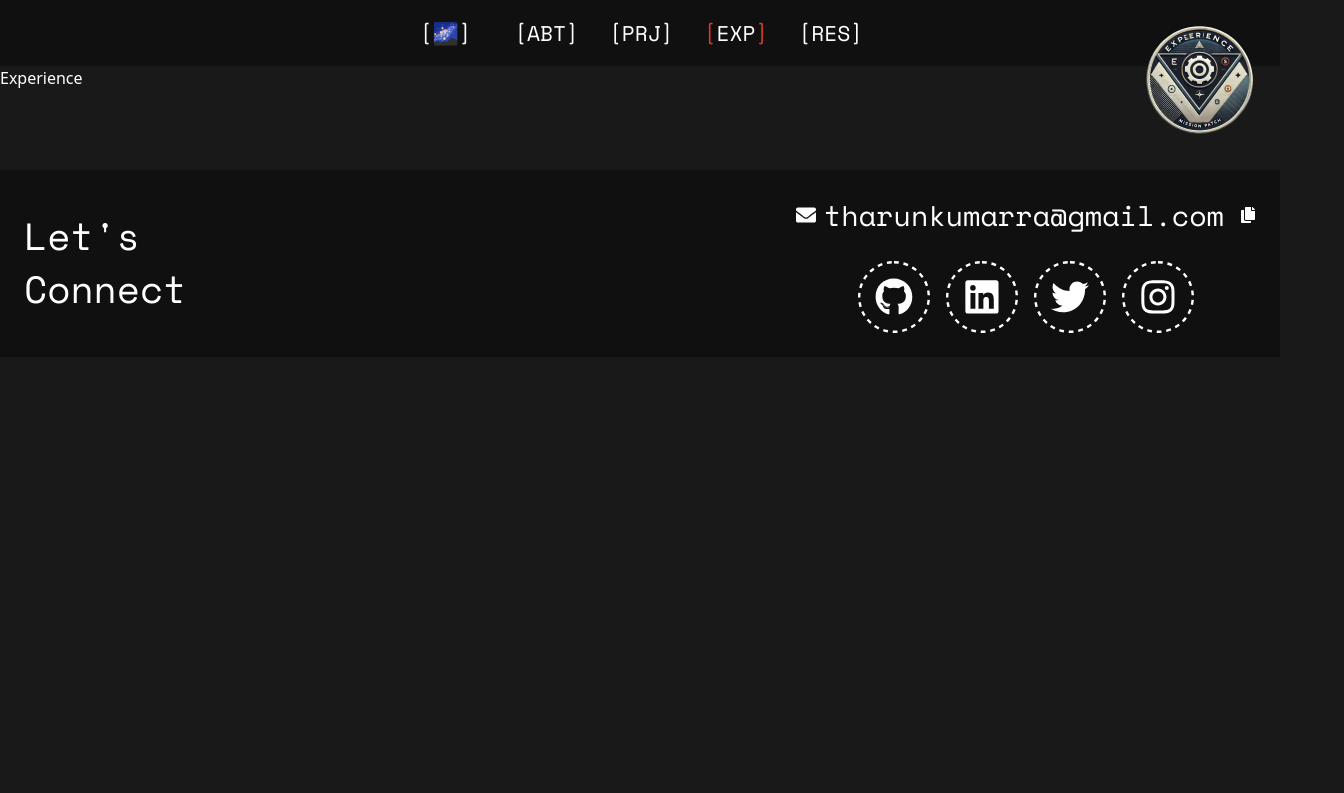
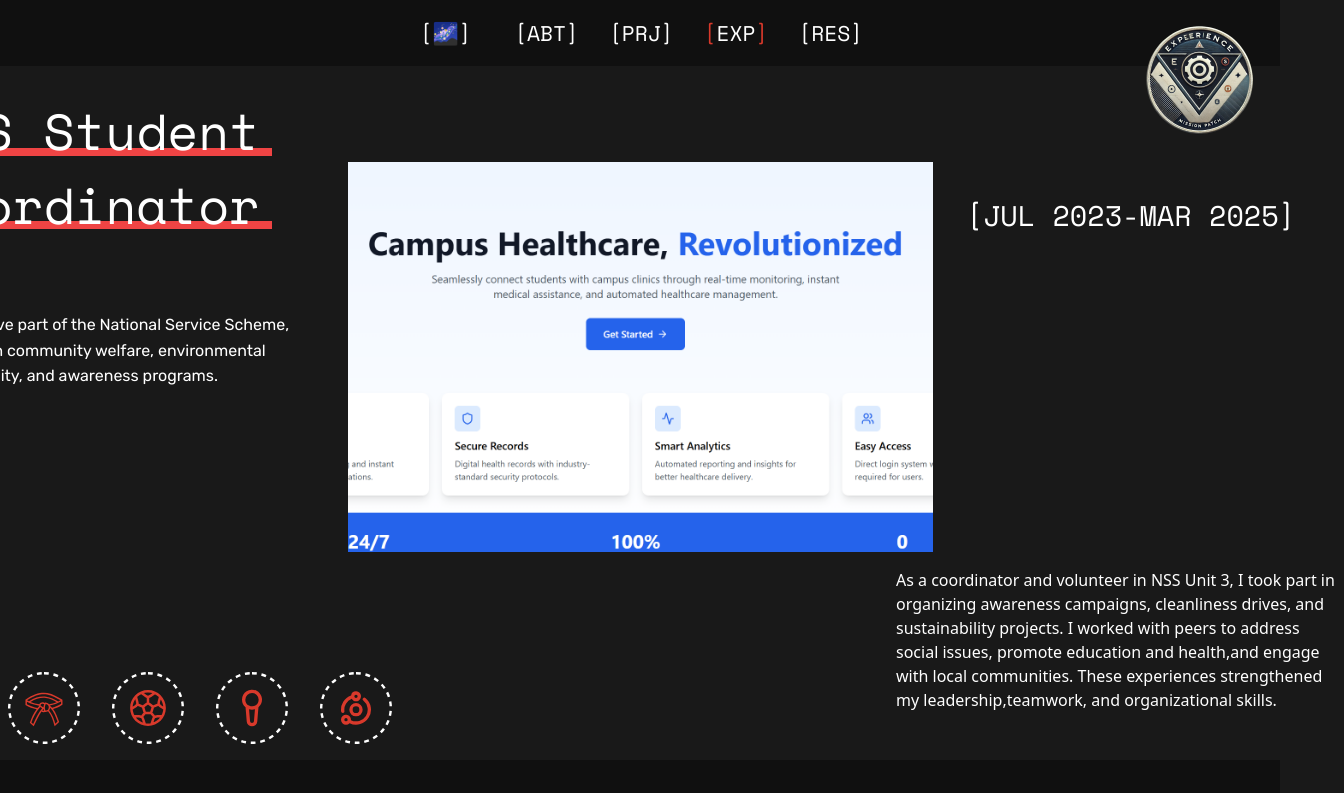
Before and after one commit to TharunKumarrA/Portfolio-v2, a Next.js app: page /experience in a window 1280 px wide. Shown: the top 793 px of the page, 1344 px wide, since content can reach past the window. Built offline with nearby package versions, Linux system fonts and the light colour scheme.

Commit message:
experience desktop verison completed

```diff
--- /dev/null
+++ b/src/app/components/ExpImage.jsx
@@ -0,0 +1,79 @@
+"use client";
+import { useState, useEffect, useRef } from "react";
+import Image from "next/image";
+
+const ExpImage = ({ src, alt }) => {
+  const [position, setPosition] = useState({ x: 0, y: 0 });
+  const [isHovering, setIsHovering] = useState(false);
+  const [isMobile, setIsMobile] = useState(false);
+  const containerRef = useRef(null);
+
+  useEffect(() => {
+    const checkMobile = () => {
+      setIsMobile(window.innerWidth < 768);
+    };
+
+    checkMobile();
+    window.addEventListener("resize", checkMobile);
+
+    return () => window.removeEventListener("resize", checkMobile);
+  }, []);
+
+  const handleMouseMove = (e) => {
+    if (containerRef.current) {
+      const rect = containerRef.current.getBoundingClientRect();
+      setPosition({
+        x: e.clientX - rect.left,
+        y: e.clientY - rect.top,
+      });
+    }
+  };
+
+  return (
+    <div
+      ref={containerRef}
+      className="relative overflow-hidden"
+      style={{
+        width: "585px",
+        height: "390px",
+        aspectRatio: "3:2",
+      }}
+      onMouseEnter={() => setIsHovering(true)}
+      onMouseLeave={() => setIsHovering(false)}
+      onMouseMove={handleMouseMove}
+    >
+      <div className="relative w-full h-full">
+        <Image src={src} alt={alt} fill style={{ objectFit: "cover" }} />
+      </div>
+      {!isMobile && isHovering && (
+        <div
+          className="absolute bg-black bg-opacity-80 rounded-full flex items-center justify-center"
+          style={{
+            width: "80px",
+            height: "80px",
+            left: position.x - 30,
+            top: position.y - 30,
+            transition: "all 0.1s ease",
+          }}
+        >
+          <svg
+            xmlns="http://www.w3.org/2000/svg"
+            width="24"
+            height="24"
+            viewBox="0 0 24 24"
+            fill="none"
+            stroke="white"
+            strokeWidth="2"
+            strokeLinecap="round"
+            strokeLinejoin="round"
+          >
+            <path d="M5 12h14" />
+            <path d="m12 5 7 7-7 7" />
+          </svg>
+        </div>
+      )}
+    </div>
+  );
+};
+
+export default ExpImage;
--- /dev/null
+++ b/src/app/components/ExpMainDiv.jsx
@@ -0,0 +1,43 @@
+import ExpImage from "./ExpImage";
+import ExpPositionContent from "./ExpPositionContent";
+import ExpDateRange from "./ExpDateRange";
+import AboutAttributes from "./AboutAttributes";
+
+const ExpMainDiv = () => {
+  return (
+    <div className="relative w-full max-w-4xl mx-auto mt-24 mb-52">
+      <div className="flex flex-col lg:flex-row gap-8 lg:gap-16">
+        <div className="lg:absolute lg:-left-72 lg:-top-16">
+          <ExpPositionContent
+            role={["NSS Student", "Coordinator"]}
+            company={"NSS"}
+            details={
+              "It's an active part of the National Service Scheme, focused on community welfare, environmental sustainability, and awareness programs."
+            }
+          />
+        </div>
+
+        <div className="flex justify-center w-full">
+          <ExpImage src={"/1.png"} alt={"NSS"} />
+        </div>
+
+        <div className="lg:absolute lg:-right-52 lg:top-8">
+          <ExpDateRange start={"JUL 2023"} end={"MAR 2025"} />
+        </div>
+        <div className="absolute max-w-md lg:-bottom-40 lg:-right-64">
+          As a coordinator and volunteer in NSS Unit 3, I took part in
+          organizing awareness campaigns, cleanliness drives, and sustainability
+          projects. I worked with peers to address social issues, promote
+          education and health,and engage with local communities. These
+          experiences strengthened my leadership,teamwork, and organizational
+          skills.
+        </div>
+        <div className="lg:absolute lg:-bottom-48 lg:-left-72">
+          <AboutAttributes />
+        </div>
+      </div>
+    </div>
+  );
+};
+
+export default ExpMainDiv;
--- a/src/app/components/ExpPositionContent.jsx
+++ b/src/app/components/ExpPositionContent.jsx
@@ -5,7 +5,7 @@ const ExpPositionContent = ({ role, company, details }) => {
     <div className="flex flex-col gap-4 px-8 md:px-4">
       <div className="flex flex-col gap-2">
         {role.map((role, index) => (
-          <div key={index}>
+          <div className="" key={index}>
             <TextUnderlineEffect text={role} />
           </div>
         ))}
@@ -13,7 +13,7 @@ const ExpPositionContent = ({ role, company, details }) => {
       <div className="text-h6 md:text-h5 font-heading text-text">
         {company}
       </div>
-      <div className="hidden lg:block text-p font-body text-text max-w-lg">
+      <div className="hidden lg:block text-p font-body text-text max-w-sm">
         {details}
       </div>
     </div>
--- a/src/app/experience/page.js
+++ b/src/app/experience/page.js
@@ -1,7 +1,9 @@
+import ExpMainDiv from "../components/ExpMainDiv"
+
 export default function Experience() {
   return (
     <div>
-      <h1>Experience</h1>
+      <ExpMainDiv />
     </div>
   )
 }
```
